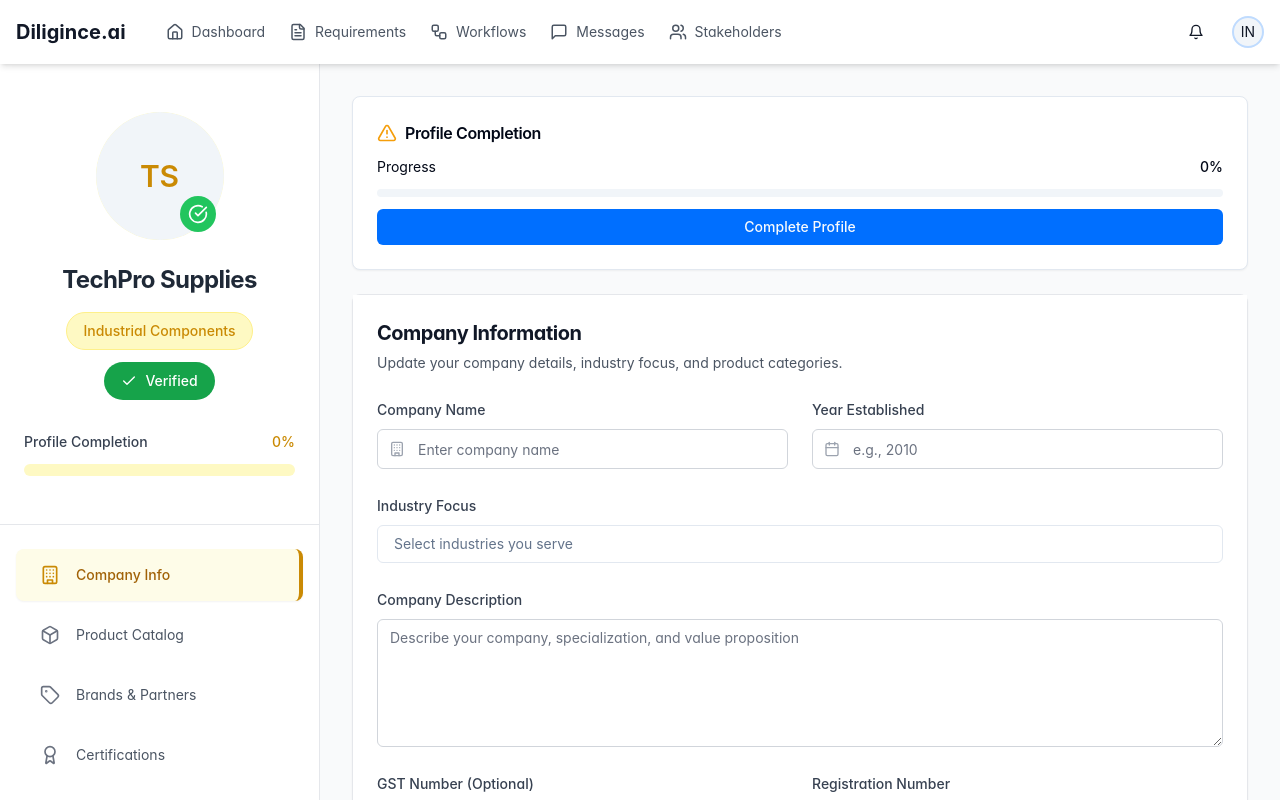
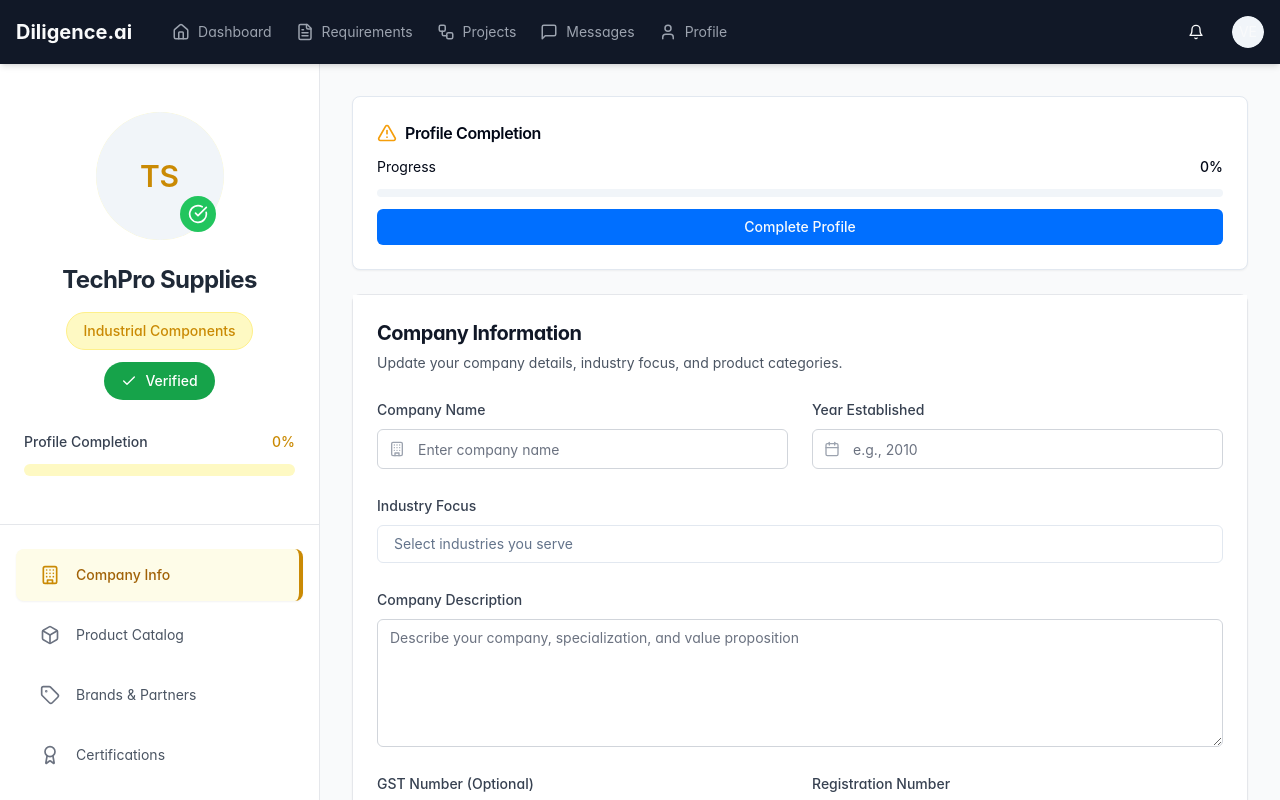
Before and after one commit to NageshkumarA/diligince-home-launch, a React (Vite) app: page /product-vendor-profile in a window 1280 px wide. Shown: the top 800 px of the page. Built offline with nearby package versions, Linux system fonts and the light colour scheme; sample sign-in values are in the browser's storage.

Commit message:
Refactor: Implement vendor-specific navigation
Implement vendor-specific navigation for profile and dashboard pages.

```diff
--- /dev/null
+++ b/src/components/vendor/ProductVendorHeader.tsx
@@ -0,0 +1,20 @@
+
+import React from "react";
+import { useLocation } from "react-router-dom";
+import { GenericHeader } from "@/components/shared/layout/GenericHeader";
+import { vendorHeaderConfig } from "@/utils/navigationConfigs";
+
+export const ProductVendorHeader = () => {
+  const location = useLocation();
+
+  // Update nav items to reflect current active state
+  const config = {
+    ...vendorHeaderConfig,
+    navItems: vendorHeaderConfig.navItems.map(item => ({
+      ...item,
+      active: location.pathname === item.href
+    }))
+  };
+
+  return <GenericHeader config={config} />;
+};
--- /dev/null
+++ b/src/components/vendor/ServiceVendorHeader.tsx
@@ -0,0 +1,20 @@
+
+import React from "react";
+import { useLocation } from "react-router-dom";
+import { GenericHeader } from "@/components/shared/layout/GenericHeader";
+import { vendorHeaderConfig } from "@/utils/navigationConfigs";
+
+export const ServiceVendorHeader = () => {
+  const location = useLocation();
+
+  // Update nav items to reflect current active state
+  const config = {
+    ...vendorHeaderConfig,
+    navItems: vendorHeaderConfig.navItems.map(item => ({
+      ...item,
+      active: location.pathname === item.href
+    }))
+  };
+
+  return <GenericHeader config={config} />;
+};
--- a/src/components/vendor/index.ts
+++ b/src/components/vendor/index.ts
@@ -1,3 +1,8 @@
+
+// Headers
+export { ServiceVendorHeader } from './ServiceVendorHeader';
+export { ProductVendorHeader } from './ProductVendorHeader';
+export { LogisticsVendorHeader } from './LogisticsVendorHeader';
 
 // Shared components
 export { BaseSidebar } from './shared/BaseSidebar';
--- a/src/pages/ProductVendorDashboard.tsx
+++ b/src/pages/ProductVendorDashboard.tsx
@@ -1,5 +1,5 @@
 import React, { Suspense, memo } from "react";
-import VendorHeader from "@/components/vendor/VendorHeader";
+import { ProductVendorHeader } from "@/components/vendor/ProductVendorHeader";
 import { FastLoadingState } from "@/components/shared/loading/FastLoadingState";
 import { SkeletonLoader } from "@/components/shared/loading/SkeletonLoader";
 import { usePerformanceMonitor } from "@/hooks/usePerformanceMonitor";
@@ -111,7 +111,7 @@ const ProductVendorDashboard = () => {
 
   return (
     <div className="min-h-screen bg-gray-50">
-      <VendorHeader />
+      <ProductVendorHeader />
 
       <main className="pt-24 px-4 sm:px-6 lg:px-8 pb-8">
         <DashboardContainer />
--- a/src/pages/ProductVendorProfile.tsx
+++ b/src/pages/ProductVendorProfile.tsx
@@ -1,6 +1,5 @@
-
 import { useState, useEffect } from "react";
-import VendorHeader from "@/components/vendor/VendorHeader";
+import { ProductVendorHeader } from "@/components/vendor/ProductVendorHeader";
 import { ProductVendorSidebar } from "@/components/vendor/product/ProductVendorSidebar";
 import CompanyInfoForm from "@/components/vendor/forms/ProductVendor/CompanyInfoForm";
 import ProductCatalogSection from "@/components/vendor/forms/ProductVendor/ProductCatalogSection";
@@ -89,7 +88,7 @@ const ProductVendorProfile = () => {
 
   return (
     <div className="min-h-screen flex flex-col bg-gray-50">
-      <VendorHeader />
+      <ProductVendorHeader />
 
       <div className="flex flex-grow pt-16">
         <ProductVendorSidebar
--- a/src/pages/ServiceVendorDashboard.tsx
+++ b/src/pages/ServiceVendorDashboard.tsx
@@ -1,5 +1,5 @@
 import React, { Suspense, memo } from "react";
-import VendorHeader from "@/components/vendor/VendorHeader";
+import { ServiceVendorHeader } from "@/components/vendor/ServiceVendorHeader";
 import { FastLoadingState } from "@/components/shared/loading/FastLoadingState";
 import { SkeletonLoader } from "@/components/shared/loading/SkeletonLoader";
 import { usePerformanceMonitor } from "@/hooks/usePerformanceMonitor";
@@ -112,7 +112,7 @@ const ServiceVendorDashboard = () => {
 
   return (
     <div className="min-h-screen bg-gray-50">
-      <VendorHeader />
+      <ServiceVendorHeader />
 
       <main className="pt-32 p-6 lg:p-8">
         <DashboardContainer />
--- a/src/pages/ServiceVendorProfile.tsx
+++ b/src/pages/ServiceVendorProfile.tsx
@@ -1,6 +1,5 @@
-
 import { useState, useEffect } from "react";
-import VendorHeader from "@/components/vendor/VendorHeader";
+import { ServiceVendorHeader } from "@/components/vendor/ServiceVendorHeader";
 import { ServiceVendorSidebar } from "@/components/vendor/service/ServiceVendorSidebar";
 import CompanyInfoForm from "@/components/vendor/forms/CompanyInfoForm";
 import TeamMembersSection from "@/components/vendor/forms/TeamMembersSection";
@@ -80,7 +79,7 @@ const ServiceVendorProfile = () => {
 
   return (
     <div className="min-h-screen flex flex-col bg-gray-50">
-      <VendorHeader />
+      <ServiceVendorHeader />
 
       <div className="flex flex-grow pt-16">
         <ServiceVendorSidebar
```
